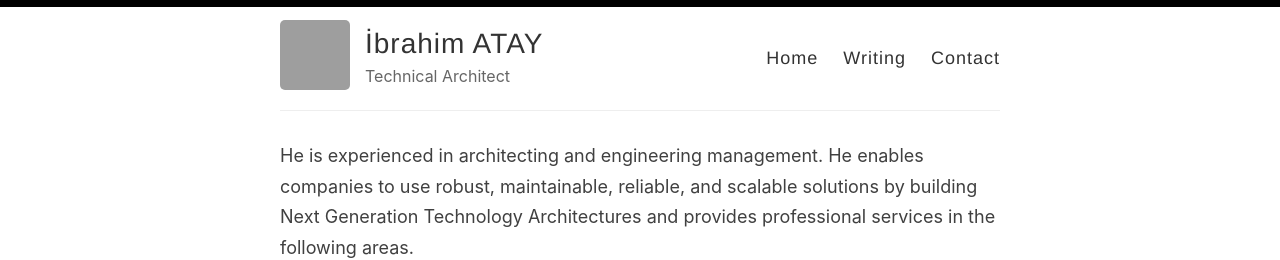
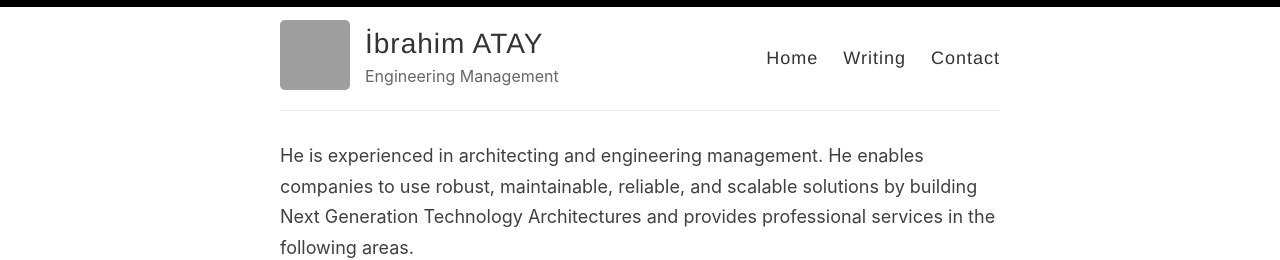
Before and after one commit to ibrahimatay/ibrahimatay.github.io, a Jekyll site: the page built from index.md, in a window 1280 px wide, cut to the strip 0-260 px from the top of the page. Built offline with Jekyll 4.4.1, drawn with Linux system fonts in a browser that asks for light colours; grey boxes are pictures that could not be loaded.

Commit message:
Update _config.yml

```diff
--- a/_config.yml
+++ b/_config.yml
@@ -9,7 +9,7 @@ name: İbrahim ATAY
 author: İbrahim ATAY
 
 # Short bio or description (displayed in the header)
-description: Technical Architect
+description: Engineering Management
 
 # URL of your avatar or profile pic (you could use your GitHub profile pic)
 avatar: https://avatars.githubusercontent.com/u/172555?v=4
```
